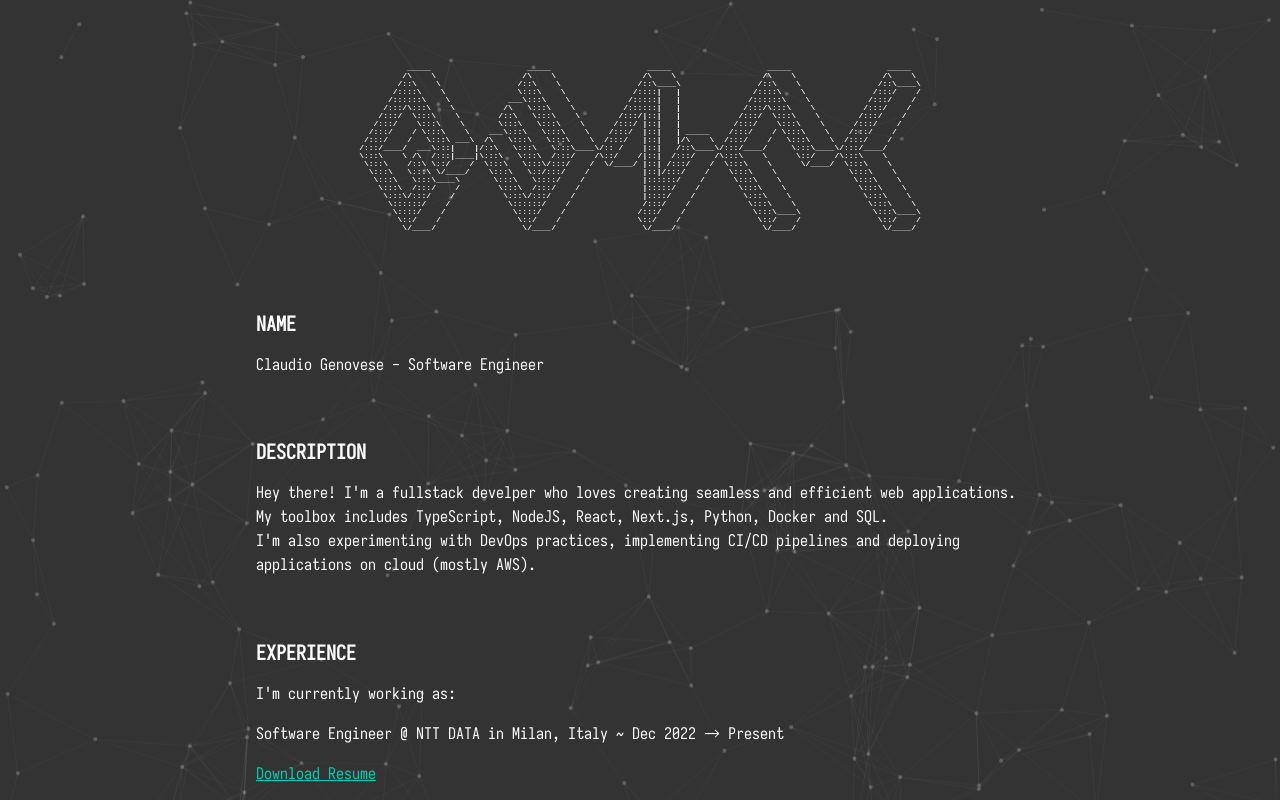
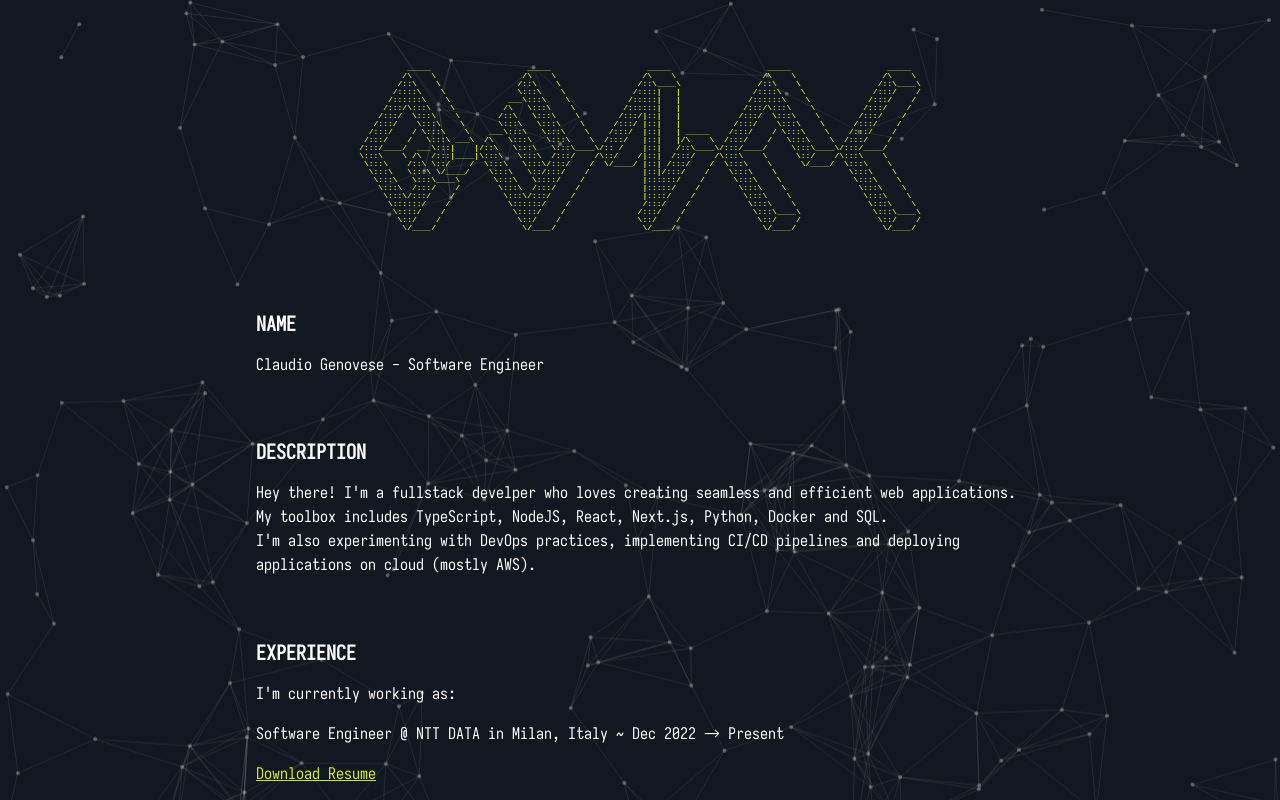
Before and after one commit to g3ncl/personal-website, a Next.js app: page / in a window 1280 px wide. Shown: the top 800 px of the page. Built offline with nearby package versions, Linux system fonts and the light colour scheme.

Commit message:
Changed colors

```diff
--- a/src/app/globals.scss
+++ b/src/app/globals.scss
@@ -2,20 +2,23 @@
   /* Light theme */
   --bg-color-light: rgb(240 240 240);
   --text-color-light: rgb(51 51 51);
+  --accent-color-light: rgb(234 229 34);
   --text-selection-color-light: rgb(234 229 34);
   --link-color-light: rgb(0 102 204);
   --link-hover-color-light: rgb(0 68 153);
 
   /* Dark theme */
-  --bg-color-dark: rgb(51 51 51);
+  --bg-color-dark: rgb(18 24 33);
+  --accent-color-dark: rgb(214 234 34);
   --text-color-dark: rgb(255 255 255);
-  --text-selection-color-dark: rgb(0 209 184);
-  --link-color-dark: rgb(0 209 184);
-  --link-hover-color-dark: rgb(11 156 139);
+  --text-selection-color-dark: rgb(214 234 34);
+  --link-color-dark: rgb(214 234 34);
+  --link-hover-color-dark: hsl(66deg 83% 43%);
 
   /* Default to dark theme */
   --bg-color: var(--bg-color-dark);
   --text-color: var(--text-color-dark);
+  --accent-color: var(--accent-color-dark);
   --text-selection-color: var(--text-selection-color-dark);
   --link-color: var(--link-color-dark);
   --link-hover-color: var(--link-hover-color-dark);
@@ -25,6 +28,7 @@
 .lightTheme {
   --bg-color: var(--bg-color-light);
   --text-color: var(--text-color-light);
+  --accent-color: var(--accent-color-light);
   --text-selection-color: var(--text-selection-color-light);
   --link-color: var(--link-color-light);
   --link-hover-color: var(--link-hover-color-light);
@@ -46,20 +50,13 @@ a {
   }
 }
 
-a::selection {
-  color: var(--text-color);
-}
-
 ::selection {
   background: var(--text-selection-color);
+  color: var(--bg-color);
 }
 
 .noSelect {
-  -webkit-touch-callout: none; /* iOS Safari */
-  user-select: none; /* Safari */
-  user-select: none; /* Konqueror HTML */
-  user-select: none; /* Old versions of Firefox */
-  user-select: none; /* Internet Explorer/Edge */
+  -webkit-touch-callout: none; /* iOS Safari */ /* Safari */ /* Konqueror HTML */ /* Old versions of Firefox */ /* Internet Explorer/Edge */
   user-select: none; /* Non-prefixed version, currently
                                   supported by Chrome, Edge, Opera and Firefox */
 }
--- a/src/app/page.module.scss
+++ b/src/app/page.module.scss
@@ -12,6 +12,7 @@
 }
 
 .asciiArt {
+  color: var(--accent-color);
   font-family: monospace;
   font-size: min(1.25vw, 0.5rem);
   font-weight: 900;
--- a/src/components/ParticleBackground/ParticleBackground.tsx
+++ b/src/components/ParticleBackground/ParticleBackground.tsx
@@ -85,7 +85,7 @@ const ParticleBackground: React.FC<{ speed: number }> = ({ speed }) => {
       if (!ctx) return;
       ctx.beginPath();
       ctx.arc(particle.x, particle.y, particle.radius, 0, Math.PI * 2);
-      ctx.fillStyle = "rgba(255, 255, 255,0.25)";
+      ctx.fillStyle = "rgba(255, 255, 255,0.35)";
       ctx.fill();
     };
 
@@ -99,7 +99,7 @@ const ParticleBackground: React.FC<{ speed: number }> = ({ speed }) => {
       });
 
       // Draw connections
-      ctx.strokeStyle = "rgba(255, 255, 255, 0.05)";
+      ctx.strokeStyle = "rgba(255, 255, 255, 0.1)";
       ctx.lineWidth = 1;
       for (let i = 0; i < particles.length; i++) {
         for (let j = i + 1; j < particles.length; j++) {
```
